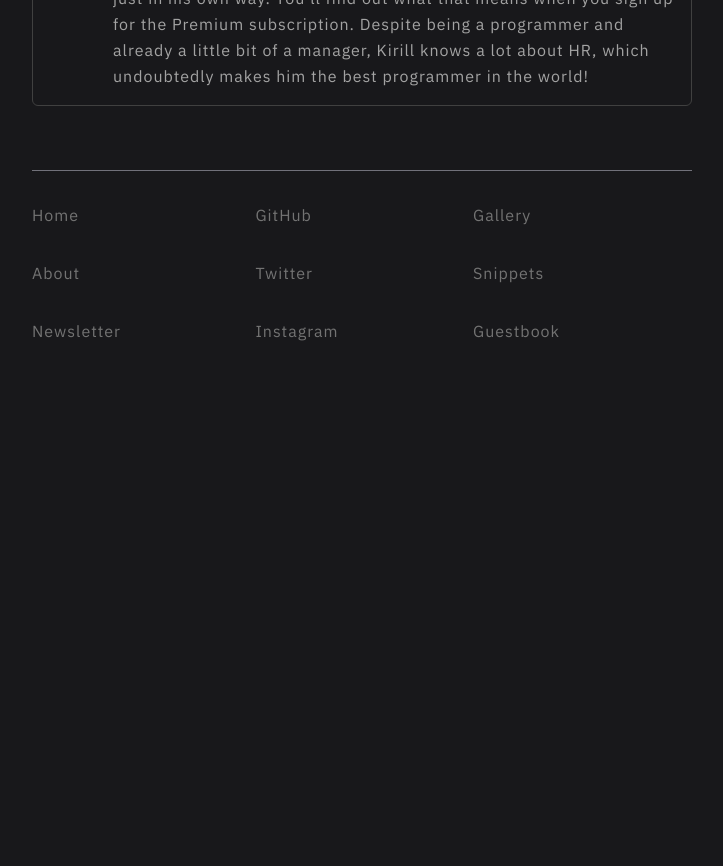
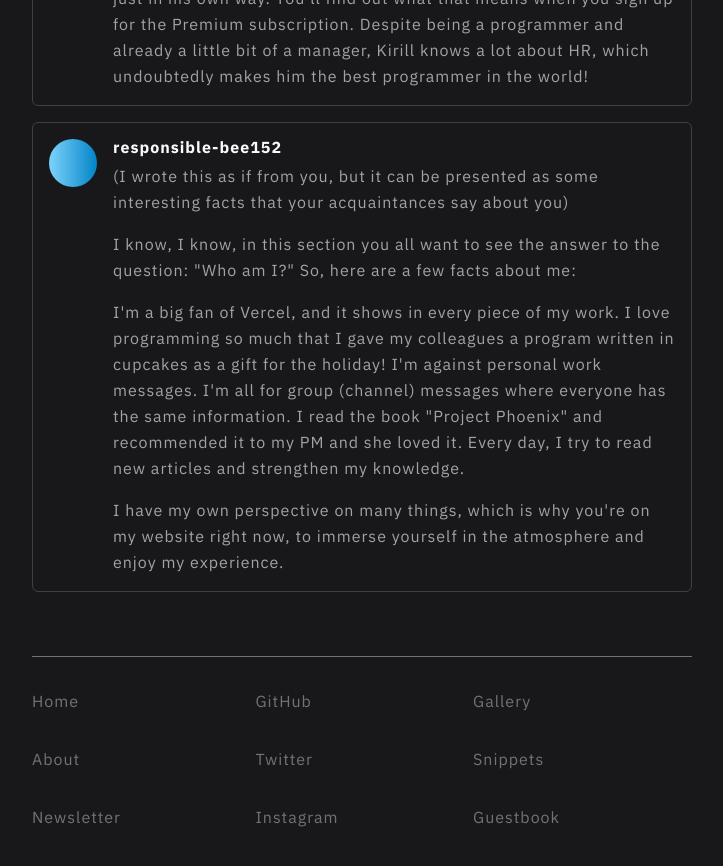
Before and after one commit to kirillkurko/kkurko.dev, a Next.js app: page /about in a window 1280 px wide. Shown: the part 1120-1986 px from the top of the page, without its empty margins (278-1001 px from the left). Before the commit the page ends 1512 px from the top, so only its background shows below. Built offline with nearby package versions, Linux system fonts and the light colour scheme.

Commit message:
Add one more entry to the about page

```diff
--- a/src/pages/about/index.tsx
+++ b/src/pages/about/index.tsx
@@ -32,6 +32,16 @@ const data: Feedback[] = [
       `Kirill is a very pleasant person who is happy to listen to you and give advice. At first, he may seem quiet, but in reality Kirill is talkative, just in his own way. You'll find out what that means when you sign up for the Premium subscription. Despite being a programmer and already a little bit of a manager, Kirill knows a lot about HR, which undoubtedly makes him the best programmer in the world!`,
     ],
   },
+  {
+    avatar: 'from-sky-300 to-sky-600',
+    username: 'responsible-bee152',
+    message: [
+      `(I wrote this as if from you, but it can be presented as some interesting facts that your acquaintances say about you)`,
+      `I know, I know, in this section you all want to see the answer to the question: "Who am I?" So, here are a few facts about me:`,
+      `I'm a big fan of Vercel, and it shows in every piece of my work. I love programming so much that I gave my colleagues a program written in cupcakes as a gift for the holiday! I'm against personal work messages. I'm all for group (channel) messages where everyone has the same information. I read the book "Project Phoenix" and recommended it to my PM and she loved it. Every day, I try to read new articles and strengthen my knowledge.`,
+      `I have my own perspective on many things, which is why you're on my website right now, to immerse yourself in the atmosphere and enjoy my experience.`,
+    ],
+  },
 ];
 
 const About = () => {
```
